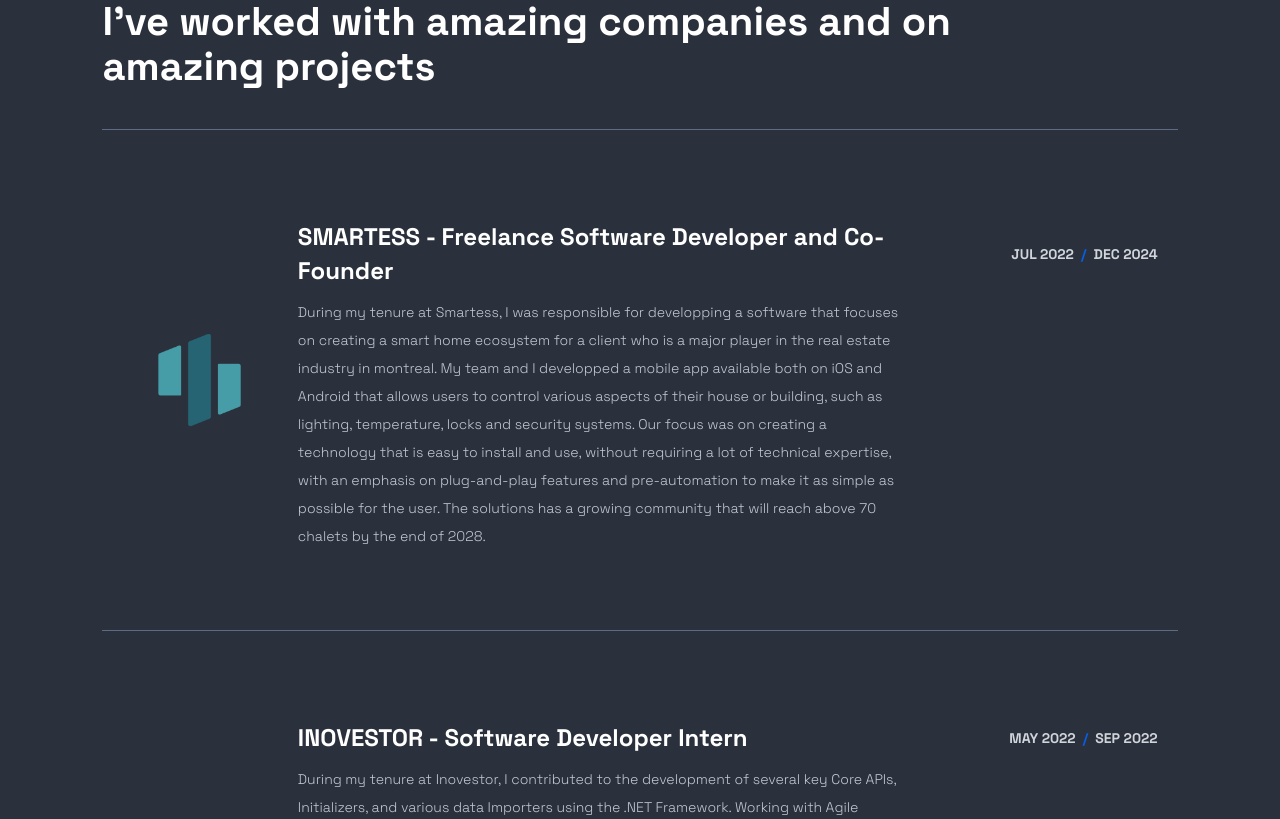
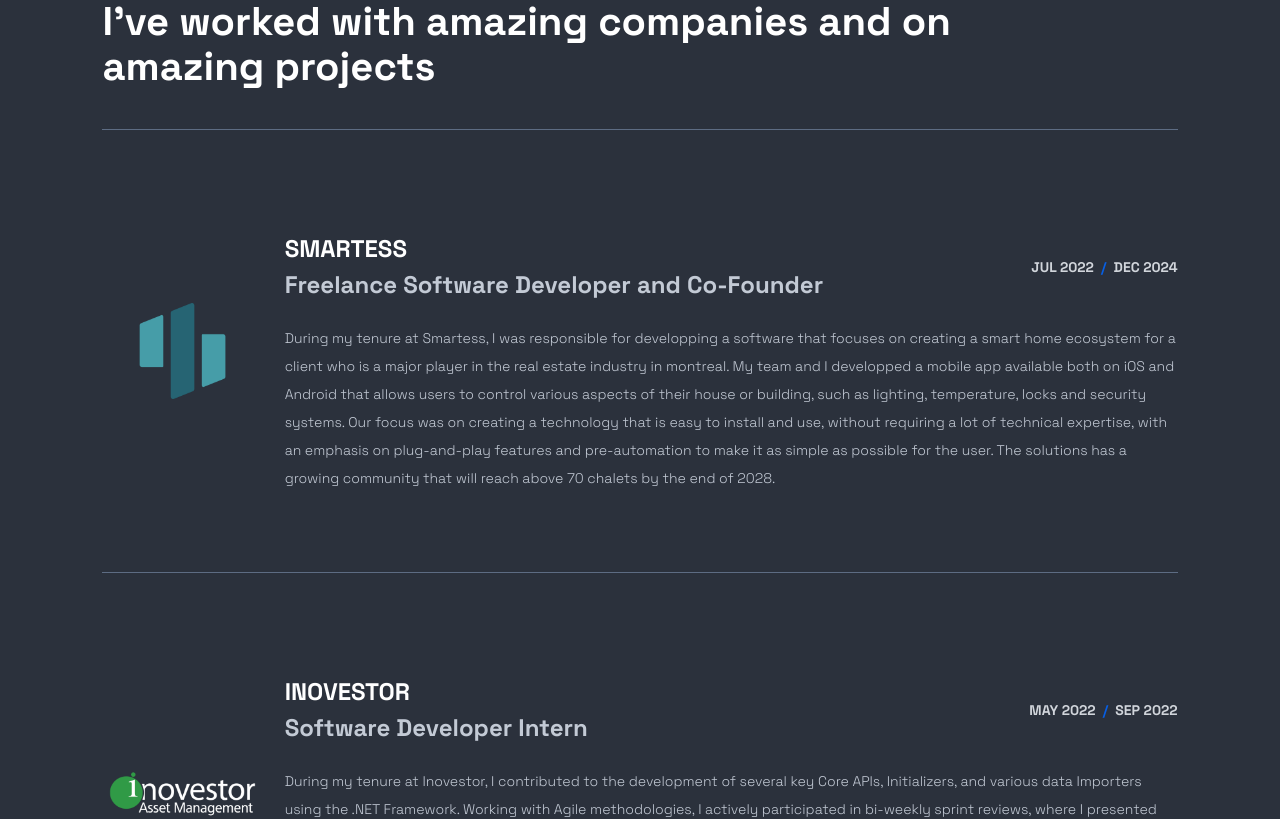
Before and after one commit to dbreton333/david.breton.web, a Next.js app: page / in a window 1280 px wide. Shown: the part 2500-3319 px from the top of the page. Built offline with nearby package versions, Linux system fonts and the light colour scheme.

Commit message:
experience section correction

```diff
--- a/src/app/components/home_sections/EducationSection.module.css
+++ b/src/app/components/home_sections/EducationSection.module.css
@@ -36,7 +36,7 @@
 
 }
 
-@media screen and (max-width: 600px) {
+@media screen and (max-width: 768px) {
 
     .education_content {
         display: grid;
--- a/src/app/components/molecules/Experience.module.css
+++ b/src/app/components/molecules/Experience.module.css
@@ -4,8 +4,6 @@
     align-items: center;
     justify-content: center;
     width: 100%;
-    padding-left: 20px;
-    padding-right: 20px;
     padding-top: 80px;
     padding-bottom: 80px;
 }
@@ -78,12 +76,43 @@
 
 .paragraph {
     color: #C3CAD5;
-    width: 70%;
+    width: 100%;
+}
+
+.name {
+    padding-top: 2px;
+    width: 100%;
 }
 
 .topic {
-    padding-top: 10px;
-    padding-bottom: 10px;
+    padding-top: 2px;
+    padding-bottom: 2px;
+    color: #C3CAD5;
+}
+
+.title {
+    display: flex;
+    flex-direction: column;
+    padding-top: 20px;
+    padding-bottom: 20px;
+}
+
+@media screen and (max-width: 1000px) {
+
+    .logo_frame {
+        display: flex;
+        flex-direction: row;
+        align-items: center;
+        justify-content: flex-start;
+        width: 30%;
+        aspect-ratio: 1;
+        padding-top: 2%;
+        padding-bottom: 2%;
+        padding-right: 2%;
+
+
+    }
+
 }
 
 @media screen and (max-width: 768px) {
--- a/src/app/components/molecules/Experience.tsx
+++ b/src/app/components/molecules/Experience.tsx
@@ -54,9 +54,14 @@
             </div>
             <div className={styles.content_frame}>
                 <div className={styles.topic_and_date_frame}>
+                    <div className={styles.title}>
+                    <h1 className={`${styles.name} h5`}>
+                        {props.CompanyName}
+                    </h1>
                     <h1 className={`${styles.topic} h5`}>
-                        {props.CompanyName} - {props.topic}
+                        {props.topic}
                     </h1>
+                    </div>
                     <div className={styles.date_frame}>
                         <h2 className={`${styles.date} p`}>{props.StartingDate}</h2>
                         <h2 className={`${styles.slash} p`}> &nbsp; / &nbsp; </h2>
--- a/src/app/components/molecules/SchoolSection.module.css
+++ b/src/app/components/molecules/SchoolSection.module.css
@@ -20,7 +20,10 @@
 
 @media screen and (max-width: 768px) {
     .school_section {
-        padding: 10px;
+        padding-top: 10px;
+        padding-bottom: 10px;
+        padding-left: 0px;
+        padding-right: 0px;
     }
 
 }
```
